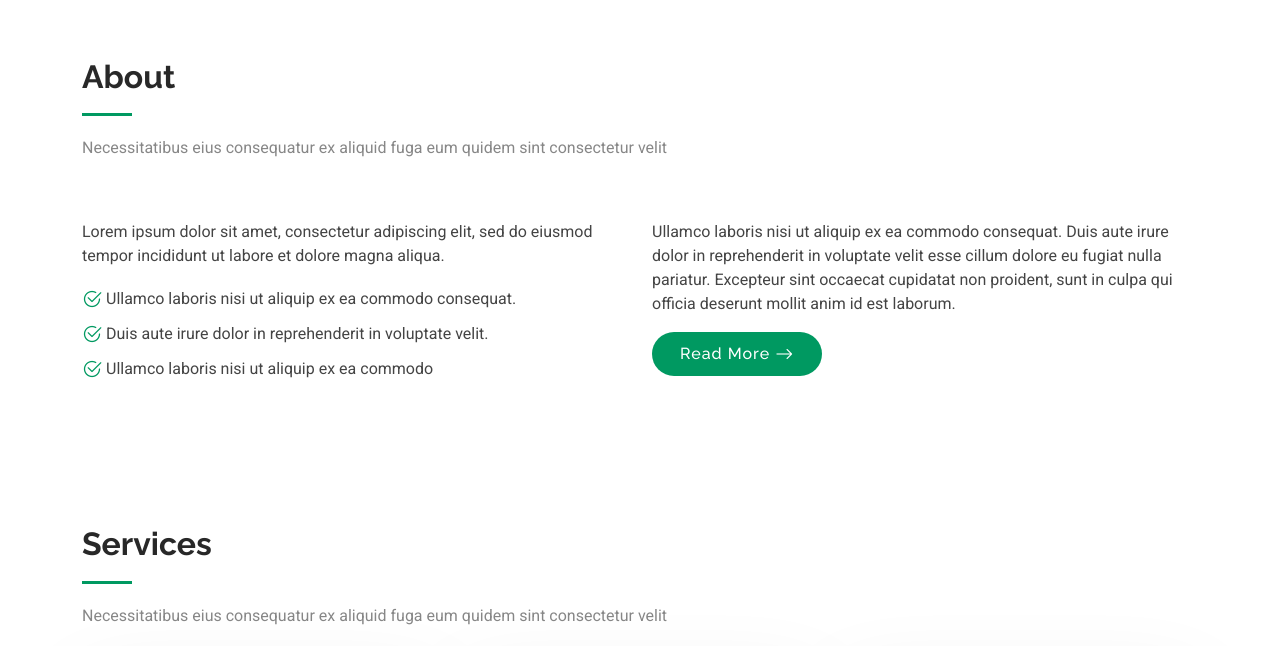
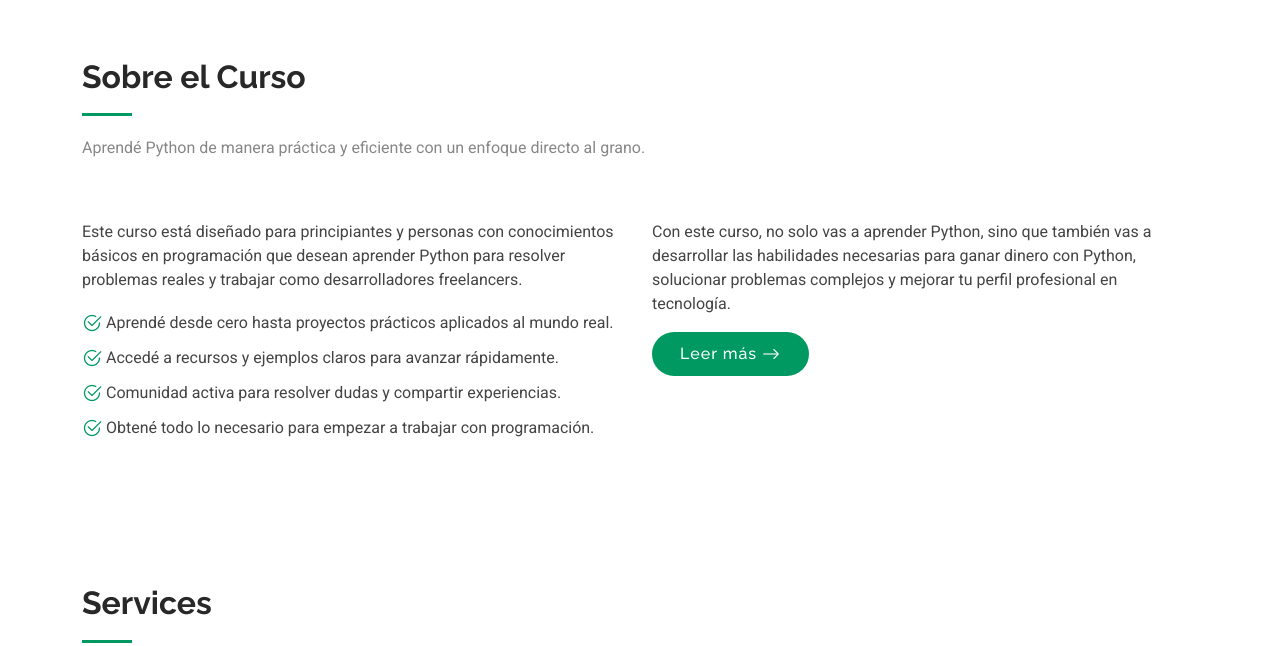
Before and after one commit to kokidure/landing-page-v1, a plain HTML site: page index.html in a window 1280 px wide. Shown: the part 802-1448 px from the top of the page. Drawn offline with Linux system fonts and the light colour scheme; animation ran at ten frames a second.

Commit message:
update course description and details in index.html to enhance clarity and engagement

```diff
--- a/index.html
+++ b/index.html
@@ -96,8 +96,8 @@
 
       <!-- Section Title -->
       <div class="container section-title" data-aos="fade-up">
-        <h2>About</h2>
-        <p>Necessitatibus eius consequatur ex aliquid fuga eum quidem sint consectetur velit</p>
+        <h2>Sobre el Curso</h2>
+        <p>Aprendé Python de manera práctica y eficiente con un enfoque directo al grano.</p>
       </div><!-- End Section Title -->
 
       <div class="container">
@@ -106,19 +106,19 @@
 
           <div class="col-lg-6 content" data-aos="fade-up" data-aos-delay="100">
             <p>
-              Lorem ipsum dolor sit amet, consectetur adipiscing elit, sed do eiusmod tempor incididunt ut labore et dolore
-              magna aliqua.
+              Este curso está diseñado para principiantes y personas con conocimientos básicos en programación que desean aprender Python para resolver problemas reales y trabajar como desarrolladores freelancers.
             </p>
             <ul>
-              <li><i class="bi bi-check2-circle"></i> <span>Ullamco laboris nisi ut aliquip ex ea commodo consequat.</span></li>
-              <li><i class="bi bi-check2-circle"></i> <span>Duis aute irure dolor in reprehenderit in voluptate velit.</span></li>
-              <li><i class="bi bi-check2-circle"></i> <span>Ullamco laboris nisi ut aliquip ex ea commodo</span></li>
+              <li><i class="bi bi-check2-circle"></i> <span>Aprendé desde cero hasta proyectos prácticos aplicados al mundo real.</span></li>
+              <li><i class="bi bi-check2-circle"></i> <span>Accedé a recursos y ejemplos claros para avanzar rápidamente.</span></li>
+              <li><i class="bi bi-check2-circle"></i> <span>Comunidad activa para resolver dudas y compartir experiencias.</span></li>
+              <li><i class="bi bi-check2-circle"></i> <span>Obtené todo lo necesario para empezar a trabajar con programación.</span></li>
             </ul>
           </div>
 
           <div class="col-lg-6" data-aos="fade-up" data-aos-delay="200">
-            <p>Ullamco laboris nisi ut aliquip ex ea commodo consequat. Duis aute irure dolor in reprehenderit in voluptate velit esse cillum dolore eu fugiat nulla pariatur. Excepteur sint occaecat cupidatat non proident, sunt in culpa qui officia deserunt mollit anim id est laborum. </p>
-            <a href="#" class="read-more"><span>Read More</span><i class="bi bi-arrow-right"></i></a>
+            <p>Con este curso, no solo vas a aprender Python, sino que también vas a desarrollar las habilidades necesarias para ganar dinero con Python, solucionar problemas complejos y mejorar tu perfil profesional en tecnología.</p>
+            <a href="#" class="read-more"><span>Leer más</span><i class="bi bi-arrow-right"></i></a>
           </div>
 
         </div>
@@ -126,6 +126,7 @@
       </div>
 
     </section><!-- /About Section -->
+
 
     <!-- Services Section -->
     <section id="services" class="services section">
```
